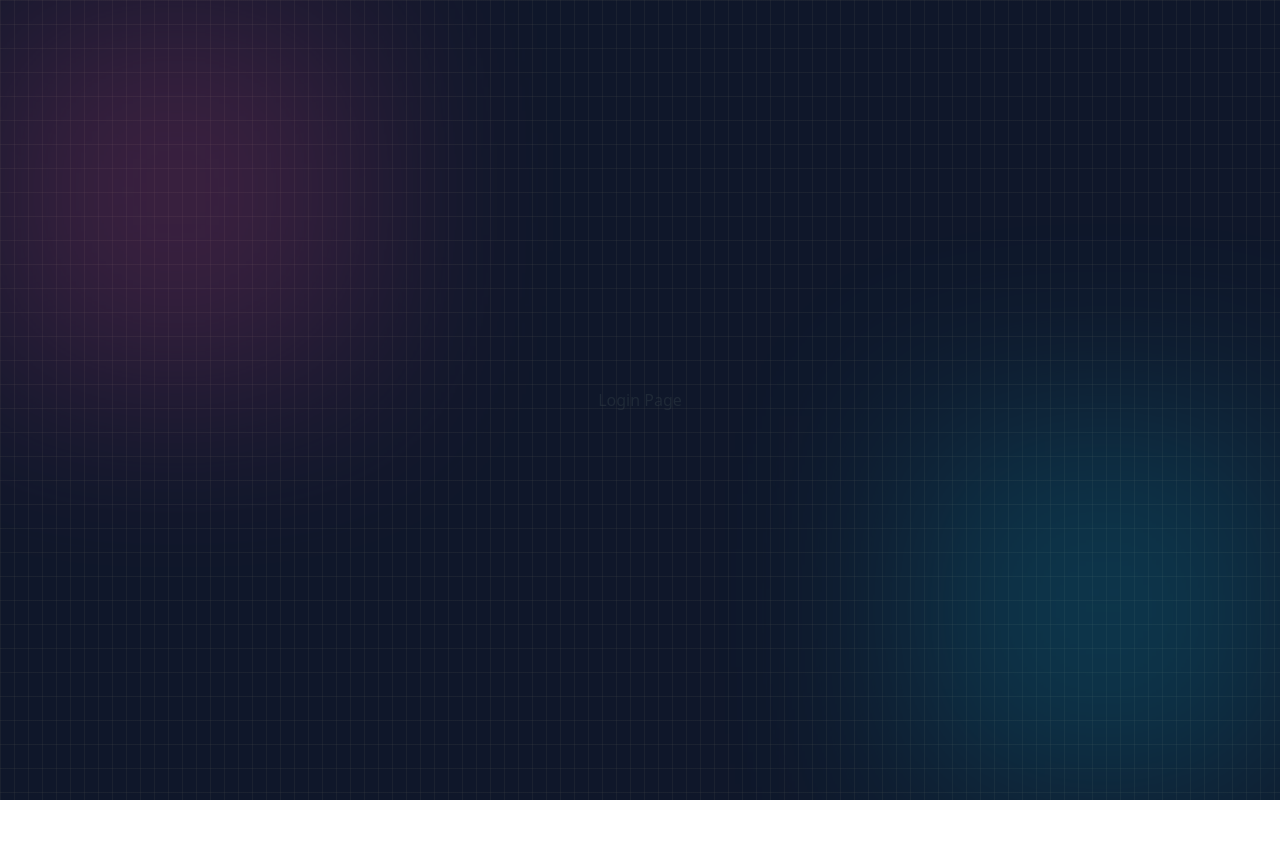
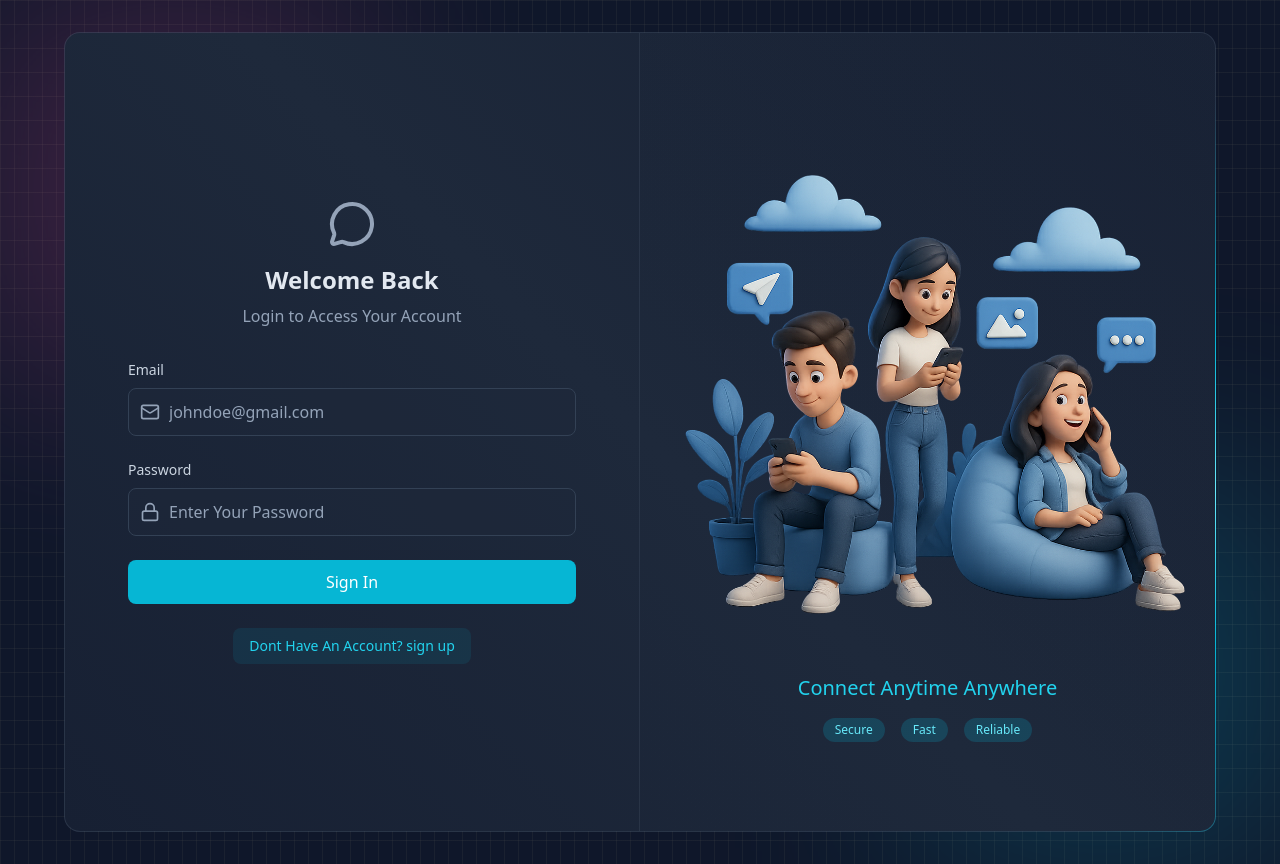
Before and after one commit to josh098741/CHAT-APP, a React (Vite) app in the folder client/: page /login in a window 1280 px wide. Before the commit the page ends 800 px from the top, so only its background shows below. Built offline with nearby package versions, Linux system fonts and the light colour scheme; no server answers.

Commit message:
Login Logout Implemented

```diff
--- a/client/src/pages/LoginPage.jsx
+++ b/client/src/pages/LoginPage.jsx
@@ -1,8 +1,100 @@
-
+import { useAuthStore } from "../store/useAuthStore";
+import React,{useState} from "react"
+import BorderAnimatedContainer from '../components/BorderAnimatedContainer'
+import {MessageCircleIcon, LockIcon, MailIcon, LoaderIcon} from 'lucide-react'
+import {Link} from 'react-router'
 
 function LoginPage(){
+
+    const [formData, setFormData] = useState({
+            email: "",
+            password: ""
+        })
+    const { login, isLoggingIn } = useAuthStore()
+
+    const handleSubmit = (e) => {
+        e.preventDefault();
+        login(formData)
+    }
+
     return(
-        <div>Login Page</div>
+        <div className="w-full flex items-center justify-center p-4 bg-slate-900">
+            <div className="relative w-full max-w-6xl md:h-[800px] h-[650px]">
+                <BorderAnimatedContainer>
+                    <div className="w-full flex flex-col md:flex-row">
+                        {/*FORM COLUMN - LEFT SIDE */}
+                        <div className="md:w-1/2 p-8 flex items-center justify-center md:border-r border-slate-600/30">
+                            <div className="w-full max-w-md">
+                                {/* Heading Text */}
+                                <div className="text-center mb-8">
+                                    <MessageCircleIcon className="w-12 h-12 mx-auto text-slate-400 mb-4" />
+                                    <h2 className="text-2xl font-bold text-slate-200 mb-2">Welcome Back</h2>
+                                    <p className="text-slate-400">Login to Access Your Account</p>
+                                </div>
+                                <form onSubmit={handleSubmit} className="space-y-6">
+                                    {/*Email Input*/}
+                                    <div>
+                                        <label className="auth-input-label">Email</label>
+                                        <div className="relative">
+                                            <MailIcon className="auth-input-icon" />
+                                            <input
+                                            onChange={(e) => setFormData({...formData, email: e.target.value})}
+                                            type="email"
+                                            value={formData.email}
+                                            className="input"
+                                            placeholder="johndoe@gmail.com"/>
+                                        </div>
+                                    </div>
+                                    {/*Password Input*/}
+                                    <div>
+                                        <label className="auth-input-label">Password</label>
+                                        <div className="relative">
+                                            <LockIcon className="auth-input-icon" />
+                                            <input
+                                            onChange={(e) => setFormData({...formData, password: e.target.value})}
+                                            type="password"
+                                            value={formData.password}
+                                            className="input"
+                                            placeholder="Enter Your Password"/>
+                                        </div>
+                                    </div>
+                                    {/**/}
+                                    <button className="auth-btn" type="submit" disabled={isLoggingIn}>
+                                        {isLoggingIn ? (
+                                            <LoaderIcon className="w-5 h-5 animate-spin mx-auto" />
+                                            ) : (
+                                                "Sign In"
+                                            )}
+                                    </button>
+                                </form>
+                                <div className="mt-6 text-center">
+                                    <Link to="/signup" className="auth-link">
+                                        Dont Have An Account? sign up
+                                    </Link>
+                                </div>
+                            </div>
+                            {/* FORM */}
+
+                        </div>
+
+                        {/*FORM ILLUSTRATION RIGHT SIDE*/}
+                        <div className="hidden md:w-1/2 md:flex items-center justify-center p-6 bg-gradient-to-bl from-slate-800/20 to-transparent">
+                            <div>
+                                <img src="/login.png" alt="People using mobile screens" className="w-full h-auto object-contain" />
+                                <div className="mt-6 text-center">
+                                    <h3 className="text-xl font-medium text-cyan-400">Connect Anytime Anywhere</h3>
+                                    <div className="mt-4 flex justify-center gap-4">
+                                        <div className="auth-badge">Secure</div>
+                                        <div className="auth-badge">Fast</div>
+                                        <div className="auth-badge">Reliable</div>
+                                    </div>
+                                </div>
+                            </div>
+                        </div>
+                    </div>
+                </BorderAnimatedContainer>
+            </div>
+        </div>
     );
 }
 
--- a/client/src/store/useAuthStore.js
+++ b/client/src/store/useAuthStore.js
@@ -6,6 +6,8 @@
     authUser: null,
     isCheckingAuth: true,
     isSignUp: false,
+    isLoggingIn: false,
+
 
     checkAuth: async () => {
         try{
@@ -34,5 +36,31 @@
         }finally{
             set({isSignUp:false})
         }
+    },
+
+    login: async (data) => {
+        set({ isLoggingIn: true })
+        try{
+            const res = await axiosInstance.post("/auth/login",data)
+
+            set({authUser: res.data})
+
+            toast.success("Login in successfully")
+        }catch(error){
+            toast.error(error.response.data.message)
+        }finally{
+            set({ isLoggingIn: false })
+        }
+    },
+
+    logout: async () => {
+        try{
+           await axiosInstance.post("/auth/logout")
+           set({authUser: null})
+           toast.success("Logged out Succesfully")
+        }catch(error){
+            toast.error("Error Logging Out")
+            console.log("Logout error:",error)
+        }
     }
 }))
```
